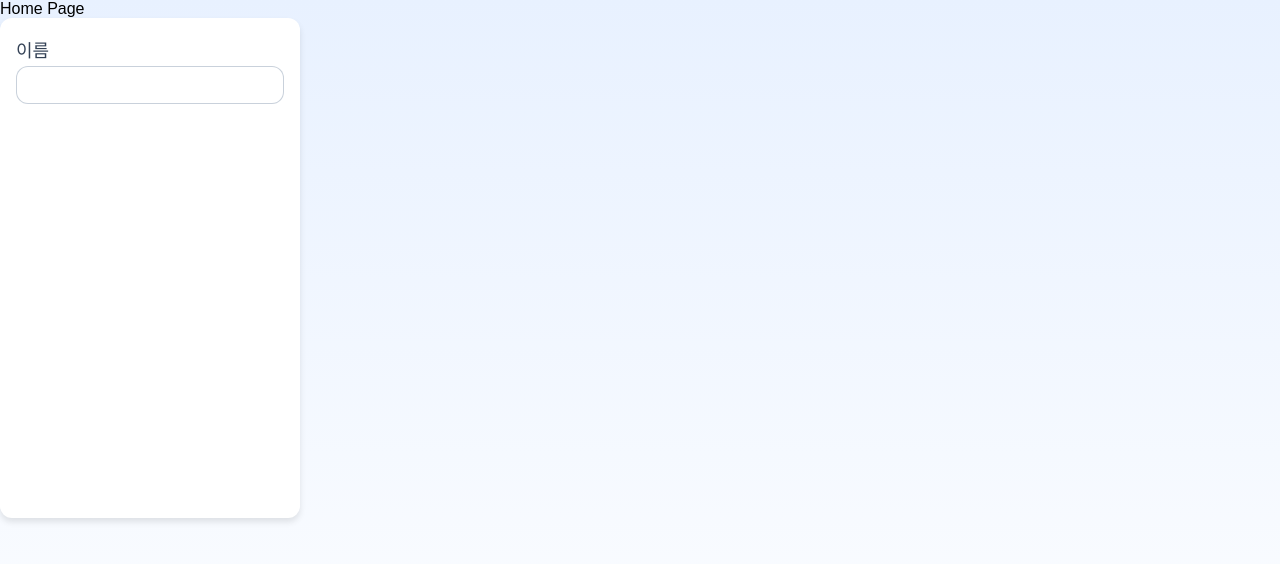
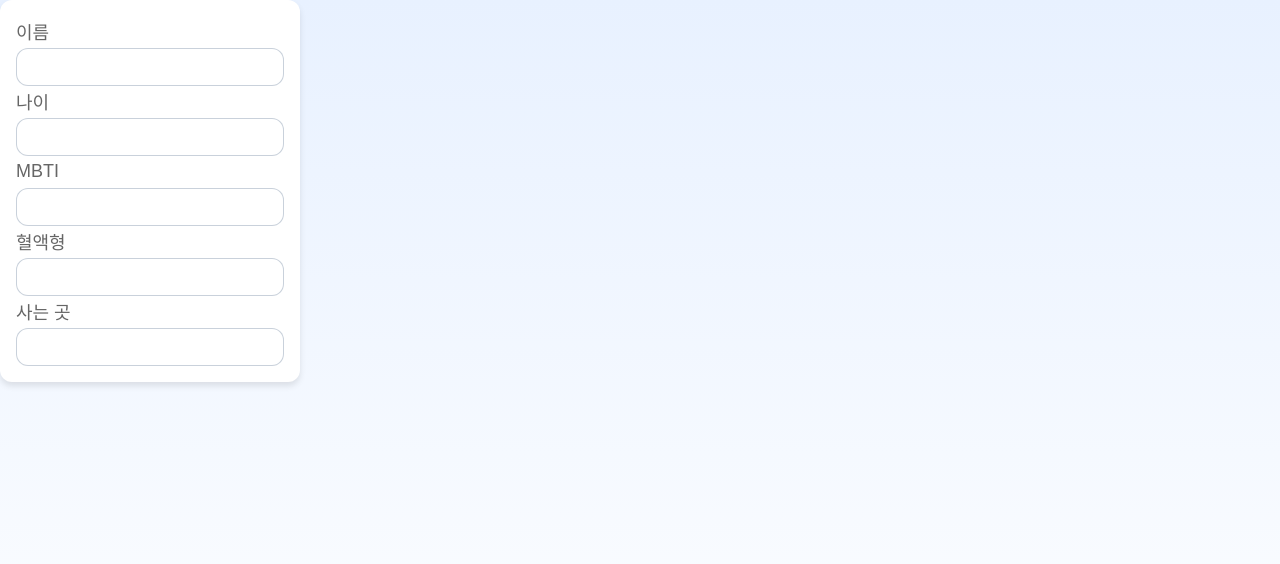
Before and after one commit to Im-seungmin/celeb-finding, a React (Vite) app: page / in a window 1280 px wide. Shown: the top 564 px of the page. Built offline with nearby package versions, Linux system fonts and the light colour scheme; a web font is replaced by a local one.

Commit message:
Form 생성

```diff
--- a/src/Components/Form.tsx
+++ b/src/Components/Form.tsx
@@ -2,17 +2,18 @@ import styled from 'styled-components'
 
 export const Form = styled.form`
   width: 300px;
-  height: 500px;
+  height: auto;
 
   background-color: white;
   border-radius: 12px;
   box-shadow: 0 4px 6px rgba(0, 0, 0, 0.1);
 
   display: flex;
+  flex-direction: column;
 
   padding: 16px;
 
-  overflow-y: scroll;
+  /* overflow-y: scroll; */
 `
 
 export const ItemDiv = styled.div`
@@ -30,7 +31,7 @@ export const TextDiv = styled.div`
 
   font-size: 18px;
 
-  color: #334155;
+  color: #666;
 
   display: flex;
   align-items: center;
--- a/src/pages/Home.tsx
+++ b/src/pages/Home.tsx
@@ -1,14 +1,17 @@
 import { Form, Input, ItemDiv, TextDiv } from '../Components/Form'
+
+const CONTENT: Array<string> = ['이름', '나이', 'MBTI', '혈액형', '사는 곳']
 
 const Home = () => {
   return (
     <div>
-      Home Page
       <Form>
-        <ItemDiv>
-          <TextDiv>이름</TextDiv>
-          <Input type="text" />
-        </ItemDiv>
+        {CONTENT.map((text) => (
+          <ItemDiv key={text}>
+            <TextDiv>{text}</TextDiv>
+            <Input type="text" />
+          </ItemDiv>
+        ))}
       </Form>
     </div>
   )
```
